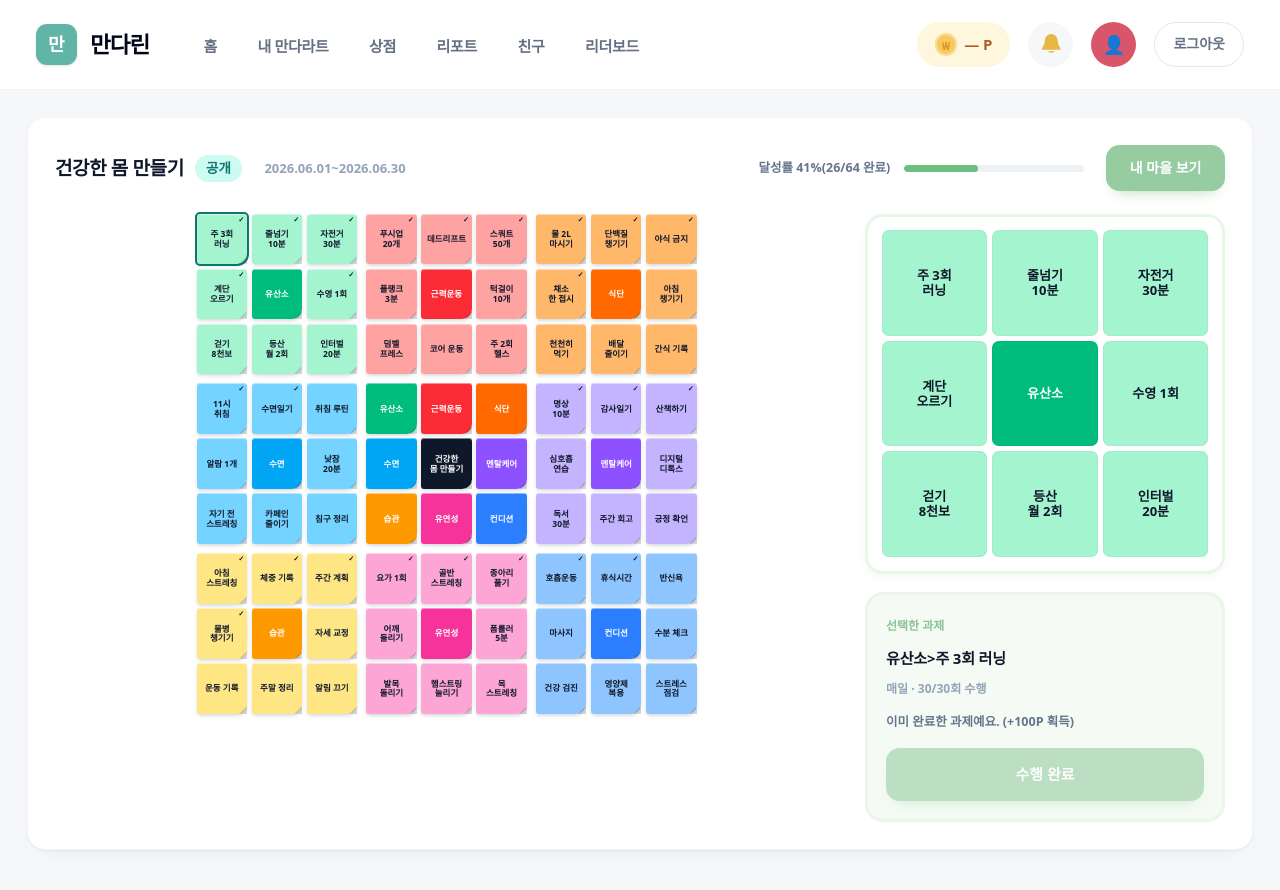
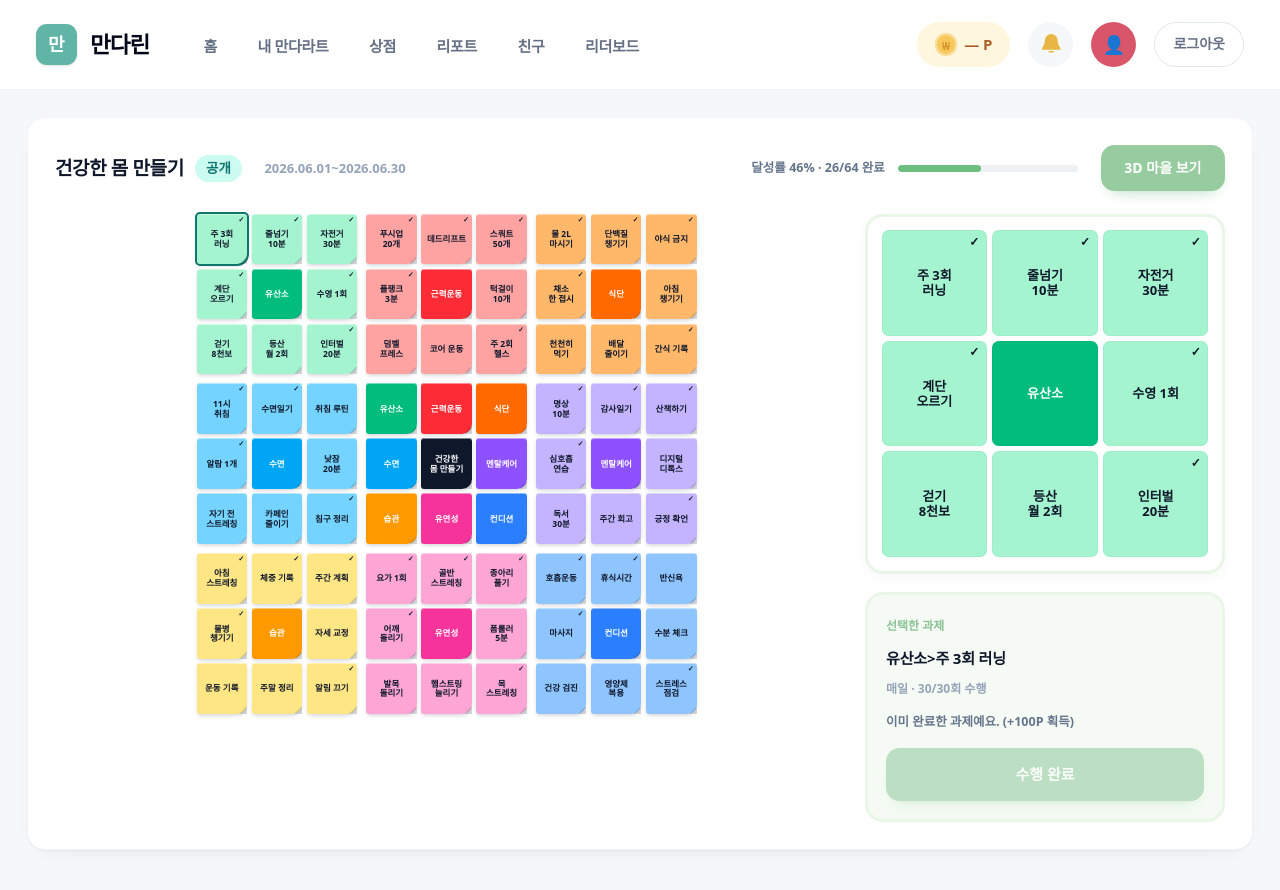
Before and after one commit to sienhs/mandalin, a React (Vite) app in the folder frontend/: page /sheet/1 in a window 1280 px wide. Shown: the top 890 px of the page. Built offline with nearby package versions, Linux system fonts and the light colour scheme; no server answers.

Commit message:
feat(sheetDetail): 도메인별 진행도 추가 및 수행에 따른 버튼 비활성화 기능 구현

```diff
--- a/frontend/src/components/sheet/SheetGrid.tsx
+++ b/frontend/src/components/sheet/SheetGrid.tsx
@@ -12,6 +12,11 @@ type SheetGridProps = {
   onOpen?: (pos: CellPos) => void
   /** 그리드 위 제목과 안내 문구. null 이면 머리말 없이 그리드만 그린다(상세 화면). */
   heading?: { title: string; hint: string } | null
+  /**
+   * 칸에 체크(✓)를 붙일지 판단한다. 넘기지 않으면 체크를 그리지 않는다 —
+   * 아직 수행한 적이 없는 생성 화면에는 표시할 게 없다.
+   */
+  isChecked?: (cell: GridCell) => boolean
   /** 부모 그리드 안에서의 배치 */
   className?: string
 }
@@ -26,6 +31,7 @@ export default function SheetGrid({
   onSelect,
   onOpen,
   heading = CREATE_HEADING,
+  isChecked,
   className = 'col-start-1 row-start-1 row-span-2',
 }: SheetGridProps) {
   return (
@@ -64,7 +70,7 @@ export default function SheetGrid({
                       <span>
                         <SheetCellText text={cell.task} />
                       </span>
-                      {cell.subject?.isDone && (
+                      {isChecked?.(cell) && (
                         <span className="absolute right-[3px] top-[2px] text-[7px]">✓</span>
                       )}
                     </button>
--- a/frontend/src/components/sheet/SheetMiniGrid.tsx
+++ b/frontend/src/components/sheet/SheetMiniGrid.tsx
@@ -6,10 +6,12 @@ import { getCellColor } from './sheet.utils'
 type SheetMiniGridProps = {
   blockIndex: number
   cells: GridCell[]
+  /** 칸에 체크(✓)를 붙일지 판단한다. 2D 뷰와 같은 기준을 넘겨 두 그리드를 맞춘다. */
+  isChecked?: (cell: GridCell) => boolean
 }
 
 /** 사이드 패널: 2D 뷰에서 선택한 블록의 3x3 확대 그리드 */
-export default function SheetMiniGrid({ blockIndex, cells }: SheetMiniGridProps) {
+export default function SheetMiniGrid({ blockIndex, cells, isChecked }: SheetMiniGridProps) {
   return (
     <section
       aria-labelledby="mini-3x3"
@@ -19,9 +21,16 @@ export default function SheetMiniGrid({ blockIndex, cells }: SheetMiniGridProps)
         {cells.map((cell, i) => (
           <li
             key={i}
-            className={cn('cell break-keep text-[13px] font-bold', getCellColor(blockIndex, i))}
+            className={cn(
+              'cell relative break-keep text-[13px] font-bold',
+              getCellColor(blockIndex, i),
+            )}
           >
             <SheetCellText text={cell.task} />
+            {/* 체크 표시는 9x9 2D 뷰와 같은 기준으로 붙인다 — 두 그리드가 다르게 보이면 안 된다. */}
+            {isChecked?.(cell) && (
+              <span className="absolute right-1.5 top-1 text-[12px] leading-none">✓</span>
+            )}
           </li>
         ))}
       </ul>
--- a/frontend/src/components/sheetDetail/SelectedTaskPanel.tsx
+++ b/frontend/src/components/sheetDetail/SelectedTaskPanel.tsx
@@ -1,6 +1,7 @@
 import Button from '../common/Button'
-import type { SelectedTask } from './sheetDetail.types'
-import { PERIOD_LABEL } from './sheetDetail.utils'
+import ProgressBar from '../common/ProgressBar'
+import type { DetailSubject, SelectedTask } from './sheetDetail.types'
+import { PERIOD_LABEL, PERIOD_TERM } from './sheetDetail.utils'
 
 type SelectedTaskPanelProps = {
   task: SelectedTask
@@ -8,12 +9,33 @@ type SelectedTaskPanelProps = {
   onComplete: () => void
 }
 
+/** 칸 종류에 따른 패널 머리말 */
+const KIND_LABEL: Record<SelectedTask['kind'], string> = {
+  sheet: '선택한 핵심 목표',
+  domain: '선택한 도메인',
+  subject: '선택한 과제',
+}
+
+/**
+ * 과제 칸의 안내 문구. 버튼을 누를 수 없을 때는 왜 못 누르는지를 알려준다.
+ * isDonePeriod = 이번 기간에 이미 수행함 → 다음 기간이 오기 전에는 다시 수행할 수 없다.
+ */
+const noticeOf = (subject: DetailSubject): string => {
+  if (subject.isDone) return `이미 완료한 과제예요. (+${subject.point}P 획득)`
+  if (subject.isDonePeriod) {
+    return `${PERIOD_TERM[subject.period]} 수행은 이미 마쳤어요. 다음 기간에 또 수행할 수 있어요.`
+  }
+  return `수행할 때마다 1회씩 올라갑니다. (목표 달성 시 +${subject.point}P)`
+}
+
 /**
  * 3x3 확대 그리드 아래의 '선택한 과제' 패널.
- * 과제 칸을 선택했을 때만 수행 완료 버튼을 보여준다 — 도메인 · 핵심 목표 칸은 수행할 게 없다.
+ *
+ * 과제 칸이면 수행 횟수와 '수행 완료' 버튼을, 도메인 · 핵심 목표 칸이면 그 칸이 포함하고 있는
+ * 과제의 진행도를 보여준다 — 직접 수행할 수 없는 칸이라도 얼마나 채웠는지는 알려준다.
  */
 export default function SelectedTaskPanel({ task, onComplete }: SelectedTaskPanelProps) {
-  const { title, domainTitle, subject } = task
+  const { kind, title, domainTitle, subject, progressRate } = task
 
   return (
     <section
@@ -21,37 +43,44 @@ export default function SelectedTaskPanel({ task, onComplete }: SelectedTaskPane
       className="rounded-2xl border-[3px] border-[#e9f6e8] bg-[#f5fbf4] p-4"
     >
       <p id="selected-task" className="m-0 text-[12px] font-extrabold text-[#8cc396]">
-        선택한 과제
+        {KIND_LABEL[kind]}
       </p>
 
       <p className="m-0 mt-1.5 text-[15px] font-extrabold tracking-[-0.01em] text-ink-900">
         {domainTitle ? `${domainTitle}>${title}` : title}
       </p>
 
-      {subject ? (
+      {subject && (
         <>
           <p className="m-0 mt-1 text-[12px] font-semibold text-ink-400">
             {PERIOD_LABEL[subject.period]} · {subject.tryCount}/{subject.targetCount}회 수행
           </p>
           <p className="m-0 mt-1.5 text-[12.5px] font-semibold text-ink-500">
-            {subject.isDone
-              ? `이미 완료한 과제예요. (+${subject.point}P 획득)`
-              : `완료하면 진행도가 올라갑니다. (+${subject.point}P)`}
+            {noticeOf(subject)}
           </p>
           <Button
             variant="primary"
             size="lg"
             className="mt-3 w-full"
-            disabled={subject.isDone}
+            disabled={subject.isDone || subject.isDonePeriod}
             onClick={onComplete}
           >
             수행 완료
           </Button>
         </>
-      ) : (
-        <p className="m-0 mt-1.5 text-[12.5px] font-semibold text-ink-500">
-          도메인 칸이에요. 과제 칸을 선택하면 수행할 수 있어요.
-        </p>
+      )}
+
+      {progressRate !== null && (
+        <>
+          <p className="m-0 mt-1 text-[12px] font-semibold text-ink-400">진행도 {progressRate}%</p>
+          {/* 채움 색은 공통 ProgressBar 가 --progress-accent 로 받는다. */}
+          <div className="mt-2 [--progress-accent:#6cbf7f]">
+            <ProgressBar value={progressRate} label={`${title} 진행도`} />
+          </div>
+          <p className="m-0 mt-2.5 text-[12.5px] font-semibold text-ink-500">
+            과제 칸을 선택하면 수행할 수 있어요.
+          </p>
+        </>
       )}
     </section>
   )
--- a/frontend/src/components/sheetDetail/SheetDetailHeader.tsx
+++ b/frontend/src/components/sheetDetail/SheetDetailHeader.tsx
@@ -9,7 +9,7 @@ type SheetDetailHeaderProps = {
   sheet: Sheet
   /** 완료한 과제 수 */
   doneCount: number
-  /** 달성률 0~100 */
+  /** 달성률 0~100. 서버가 확정해 내려주는 값. */
   achievementRate: number
   /** 우상단 '내 마을 보기' */
   onOpenVillage: () => void
@@ -39,8 +39,9 @@ export default function SheetDetailHeader({
 
       {/* 달성률: 글자 + 진행 바. 채움 색은 공통 ProgressBar 가 --progress-accent 로 받는다. */}
       <div className="ml-auto flex items-center gap-3 [--progress-accent:#6cbf7f]">
+        {/* 달성률은 서버가 확정한 값이라 완료 개수와 같은 값이 아니다. 따로 적는다. */}
         <p className="m-0 whitespace-nowrap text-[12.5px] font-semibold text-ink-500">
-          달성률 {achievementRate}%({doneCount}/{TOTAL_SUBJECTS} 완료)
+          달성률 {achievementRate}% · {doneCount}/{TOTAL_SUBJECTS} 완료
         </p>
         <ProgressBar
           value={achievementRate}
@@ -50,7 +51,7 @@ export default function SheetDetailHeader({
       </div>
 
       <Button variant="primary" onClick={onOpenVillage}>
-        내 마을 보기
+        3D 마을 보기
       </Button>
     </header>
   )
--- a/frontend/src/components/sheetDetail/sheetDetail.data.ts
+++ b/frontend/src/components/sheetDetail/sheetDetail.data.ts
@@ -1,14 +1,12 @@
 import { MY_SHEETS } from '../sheetList/sheetList.data'
-import type { Domain, Period, Sheet, Subject } from '../sheet/sheet.types'
+import type { Domain, Period, Sheet } from '../sheet/sheet.types'
 import { calcTargetCount } from '../sheet/sheet.utils'
-import type { SheetDetail } from './sheetDetail.types'
+import type { DetailSubject, SheetDetail } from './sheetDetail.types'
+import { rateOf, sheetAchievementRate } from './sheetDetail.utils'
 
 /**
  * 상세 화면 목업.
- *
- * 시트 제목 · 기간 · 공개 여부는 목록 화면과 같은 값을 써야 하므로 MY_SHEETS 에서 가져오고,
  * 도메인 · 과제는 아직 목록에 없는 정보라 아래 표에서 만들어 채운다.
- * 서버 연동 시 loadSheetDetail 만 API 호출로 바꾸면 화면은 그대로 돌아간다.
  */
 
 /** 도메인 하나와 그 안의 과제 8개. doneCount = 앞에서부터 몇 개를 완료 처리할지. */
@@ -91,11 +89,14 @@ export function loadSheetDetail(sheetId: number): SheetDetail {
     subjectCount: seed.doneCount,
   }))
 
-  const subjects: Subject[][] = DOMAIN_SEEDS.map((seed, d) =>
-    seed.subjects.map((title, s): Subject => {
+  const subjects: DetailSubject[][] = DOMAIN_SEEDS.map((seed, d) =>
+    seed.subjects.map((title, s): DetailSubject => {
       const period = PERIODS[s % PERIODS.length]
       const targetCount = calcTargetCount(period, summary.createdAt, summary.expiredAt)
       const isDone = s < seed.doneCount
+      // 완료하지 않은 과제도 절반쯤 수행한 상태를 만들어, 도메인 진행도가 완료 개수와
+      // 다르게 움직이는 걸 화면에서 확인할 수 있게 한다.
+      const tryCount = isDone ? targetCount : Math.floor((targetCount * (s % 3)) / 4)
       return {
         domainId: d + 1,
         userId: 1,
@@ -103,14 +104,20 @@ export function loadSheetDetail(sheetId: number): SheetDetail {
         period,
         point: 100,
         targetCount,
-        tryCount: isDone ? targetCount : 0,
+        tryCount,
         position: s,
         isDone,
+        // 완료한 과제는 항상 true. 나머지는 '이번 기간에 이미 수행한' 상태를 화면에서
+        // 확인할 수 있도록 도메인마다 한두 칸만 true 로 둔다(서버는 updatedAt 으로 판단).
+        isDonePeriod: isDone || s % 4 === 3,
+        // 실제로는 서버가 내려주는 값. 목업은 서버와 같은 규칙(수행/목표)으로 흉내낸다.
+        progress: rateOf(tryCount, targetCount),
         createdAt: summary.createdAt,
         updatedAt: summary.createdAt,
       }
     }),
   )
 
-  return { sheet, domains, subjects }
+  // 서버라면 응답에 담아 내려줄 값을 목업에서 만들어 준다. 화면은 이 값을 그대로 쓴다.
+  return { sheet, domains, subjects, achievementRate: sheetAchievementRate(subjects) }
 }
--- a/frontend/src/components/sheetDetail/sheetDetail.types.ts
+++ b/frontend/src/components/sheetDetail/sheetDetail.types.ts
@@ -8,19 +8,49 @@
 
 import type { Domain, Sheet, Subject } from '../sheet/sheet.types'
 
-/** 만다라트 한 장의 전체 내용. 도메인 8개 × 과제 8개. */
+/**
+ * 상세 조회로 받는 과제 한 건.
+ *
+ * isDonePeriod 는 저장된 값이 아니라 서버(SheetDetailResponse.SubjectDetailResponse)가
+ * 요청 시각을 기준으로 계산해 내려주는 값이라, 생성 화면과 공유하는 Subject 에는 두지 않고
+ * 상세 화면에서만 얹는다.
+ */
+export type DetailSubject = Subject & {
+  /**
+   * 이번 기간(매일 = 오늘, 매주 = 이번 주)에 이미 수행했는지.
+   * true 면 이 기간 안에는 다시 수행할 수 없다. 완료된 과제(isDone)도 항상 true 다.
+   */
+  isDonePeriod: boolean
+  /**
+   * 과제 하나의 진행률 0~100.
+   * tryCount/targetCount 로 클라이언트가 계산하지 않는다 — 목표 횟수 산정 규칙이 서버에만
+   * 있어서, 계산을 양쪽에 두면 규칙이 바뀔 때 조용히 어긋난다.
+   */
+  progress: number
+}
+
+/** 만다라트 한 장의 전체 내용.*/
 export type SheetDetail = {
   sheet: Sheet
   domains: (Domain | null)[]
-  subjects: (Subject | null)[][]
+  subjects: (DetailSubject | null)[][]
+  /** 만다라트 한 장의 달성률 0~100. 서버가 확정해 내려주는 값을 그대로 쓴다. */
+  achievementRate: number
 }
 
 /** 사이드 패널이 그리는, 2D 뷰에서 선택한 칸 하나. */
 export type SelectedTask = {
+  /** 칸 종류. 패널의 머리말과 보여줄 내용이 이 값으로 갈린다. */
+  kind: 'sheet' | 'domain' | 'subject'
   /** 칸에 적힌 글자 */
   title: string
   /** 과제 칸이 속한 도메인명. 도메인 칸 · 핵심 목표 칸이면 null. */
   domainTitle: string | null
   /** 과제 칸이면 그 과제. 도메인 칸 · 핵심 목표 칸이면 null. */
-  subject: Subject | null
+  subject: DetailSubject | null
+  /**
+   * 도메인 칸 · 핵심 목표 칸이 거느리는 과제의 진행률 0~100. 과제 칸이면 null.
+   * 도메인은 과제 8개의 평균, 핵심 목표는 서버가 내려준 시트 달성률이다.
+   */
+  progressRate: number | null
 }
--- a/frontend/src/components/sheetDetail/sheetDetail.utils.ts
+++ b/frontend/src/components/sheetDetail/sheetDetail.utils.ts
@@ -1,20 +1,54 @@
 import { DOMAIN_COUNT } from '../sheet/sheet.data'
 import type { Period, Subject } from '../sheet/sheet.types'
+import type { DetailSubject } from './sheetDetail.types'
 
 /** 만다라트 한 장의 과제 칸 수. 도메인 8개 × 과제 8개 = 64. */
 export const TOTAL_SUBJECTS = DOMAIN_COUNT * DOMAIN_COUNT
 
-/** 완료한 과제 수 */
+/** 도메인 하나가 가지는 과제 수 */
+export const SUBJECTS_PER_DOMAIN = DOMAIN_COUNT
+
+/** 과제 목록에서 완료한 과제 수 */
+export const countDone = (subjects: (Subject | null)[]): number =>
+  subjects.filter((subject) => subject?.isDone).length
+
+/** 만다라트 전체에서 완료한 과제 수 */
 export const countDoneSubjects = (subjects: (Subject | null)[][]): number =>
-  subjects.flat().filter((subject) => subject?.isDone).length
+  countDone(subjects.flat())
+
+/** 비율(0~100) */
+export const rateOf = (doneCount: number, totalCount: number): number =>
+  totalCount === 0 ? 0 : Math.round((doneCount / totalCount) * 100)
 
 /**
- * 달성률(0~100).
- * 목록 화면의 achievementRate 를 그대로 쓰지 않는 이유: 상세 화면에서 '수행 완료'를 누르면
- * 그 자리에서 값이 올라가야 하므로, 화면이 들고 있는 과제 상태에서 매번 다시 계산한다.
+ * 과제 progress 의 평균(0~100).
+ *
+ * 완료한 과제 수로 세지 않는 이유: 매일 · 매주 과제는 목표 횟수를 절반쯤 채운 상태가
+ * 대부분이라, 완료 개수만 보면 한참 수행했는데도 진행도가 0으로 보인다.
+ * 나누는 값은 실제 과제 수가 아니라 칸 수(totalCount) 다 — 아직 만들지 않은 칸은 0으로 센다.
  */
-export const achievementRateOf = (doneCount: number): number =>
-  Math.round((doneCount / TOTAL_SUBJECTS) * 100)
+export const averageProgress = (
+  subjects: (DetailSubject | null)[],
+  totalCount: number,
+): number => {
+  if (totalCount === 0) return 0
+  const sum = subjects.reduce((total, subject) => total + (subject?.progress ?? 0), 0)
+  return Math.round(sum / totalCount)
+}
+
+/** 도메인 하나의 진행률(0~100). 그 도메인에 달린 과제 8개의 평균. */
+export const domainProgressOf = (domainSubjects: (DetailSubject | null)[]): number =>
+  averageProgress(domainSubjects, SUBJECTS_PER_DOMAIN)
+
+/**
+ * 시트 한 장의 달성률(0~100).
+ *
+ * 원래는 서버가 확정해 내려주는 값(SheetDetailResponse.achievementRate)이고, 화면은 그걸
+ * 그대로 받아 쓴다. 이 함수는 서버가 없는 목업에서 그 값을 만들어 주는 자리 —
+ * 상세 조회 API 를 붙이면 응답 값으로 바뀌고 이 함수는 쓰이지 않는다.
+ */
+export const sheetAchievementRate = (subjects: (DetailSubject | null)[][]): number =>
+  averageProgress(subjects.flat(), TOTAL_SUBJECTS)
 
 /** 기간 설정 표기 */
 export const PERIOD_LABEL: Record<Period, string> = {
@@ -22,3 +56,13 @@ export const PERIOD_LABEL: Record<Period, string> = {
   weekly: '매주',
   none: '한 번',
 }
+
+/**
+ * '이번 기간'을 가리키는 말. isDonePeriod 가 true 인 과제에 왜 못 누르는지 알려줄 때 쓴다.
+ * 주기가 없는 과제(none)는 한 번 수행하면 그대로 완료라 이 문구까지 오지 않는다.
+ */
+export const PERIOD_TERM: Record<Period, string> = {
+  daily: '오늘',
+  weekly: '이번 주',
+  none: '이번',
+}
--- a/frontend/src/components/sheetDetail/useSheetDetail.ts
+++ b/frontend/src/components/sheetDetail/useSheetDetail.ts
@@ -1,9 +1,14 @@
 import { useEffect, useState } from 'react'
-import type { CellPos } from '../sheet/sheet.types'
+import type { CellPos, GridCell } from '../sheet/sheet.types'
 import { buildGrid, formatDate } from '../sheet/sheet.utils'
 import { loadSheetDetail } from './sheetDetail.data'
 import type { SelectedTask } from './sheetDetail.types'
-import { achievementRateOf, countDoneSubjects } from './sheetDetail.utils'
+import {
+  countDoneSubjects,
+  domainProgressOf,
+  rateOf,
+  sheetAchievementRate,
+} from './sheetDetail.utils'
 
 /** 처음 열었을 때 선택돼 있는 칸. 첫 블록의 첫 과제. */
 const FIRST_CELL: CellPos = { b: 0, c: 0 }
@@ -23,43 +28,81 @@ export function useSheetDetail(sheetId: number) {
     setSelectedCell(FIRST_CELL)
   }, [sheetId])
 
-  const { sheet, domains, subjects } = detail
+  const { sheet, domains, subjects, achievementRate } = detail
 
   const grid = buildGrid(sheet.title, domains, subjects)
   const cell = grid[selectedCell.b][selectedCell.c]
+  /**
+   * 선택한 과제. 그리드가 아니라 원본 상태에서 꺼낸다 — 그리드의 칸은 생성 화면과 공용인
+   * Subject 라서, 상세에만 있는 isDonePeriod 가 타입에서 지워진다.
+   */
+  const selectedSubject = cell.isSubject
+    ? (subjects[cell.domainIndex]?.[cell.subjectIndex] ?? null)
+    : null
 
   // 사이드 패널의 3x3 확대 그리드. 선택한 칸이 속한 블록을 보여준다.
   const selectedBlockIndex = selectedCell.b
   const miniGrid = grid[selectedBlockIndex]
 
   const doneCount = countDoneSubjects(subjects)
-  const achievementRate = achievementRateOf(doneCount)
+
+  /**
+   * 2D 뷰 · 3x3 확대 그리드의 체크(✓) 기준.
+   * 이번 기간에 수행을 마친 과제(isDonePeriod)에 붙는다 — 매일 · 매주 과제는 목표 횟수를
+   * 다 채우기 전이라도 이번 기간 몫을 했으면 체크가 보여야 한다.
+   * 그리드의 칸은 isDonePeriod 를 모르는 공용 Subject 라서 원본 상태에서 다시 찾는다.
+   */
+  const isChecked = (cell: GridCell): boolean =>
+    cell.isSubject && subjects[cell.domainIndex]?.[cell.subjectIndex]?.isDonePeriod === true
+
+  /**
+   * 과제 칸이 아닌 칸의 진행률.
+   *
+   * 핵심 목표 칸은 서버가 확정한 시트 달성률(achievementRate)을 그대로 쓰고,
+   * 도메인 칸은 그 도메인 과제 8개의 progress 평균을 계산해서 쓴다 — 도메인 단위 값은
+   * 서버가 따로 내려주지 않는다.
+   */
+  const progressRateOfCell = (): number | null => {
+    if (cell.isSheet) return achievementRate
+    if (cell.isDomain) return domainProgressOf(subjects[cell.domainIndex] ?? [])
+    return null
+  }
 
   const selectedTask: SelectedTask = {
+    kind: cell.isSheet ? 'sheet' : cell.isDomain ? 'domain' : 'subject',
     title: cell.task,
     domainTitle: cell.isSubject ? (domains[cell.domainIndex]?.title ?? null) : null,
-    subject: cell.subject,
+    subject: selectedSubject,
+    progressRate: progressRateOfCell(),
   }
 
   /**
-   * 선택한 과제를 완료 처리한다.
-   * 수행 횟수는 목표 횟수까지 채운다 — 완료 표시와 횟수가 어긋나면 어느 쪽이 맞는지 알 수 없다.
+   * 선택한 과제를 한 번 수행한 것으로 기록한다.
+   *
+   * 수행 횟수는 한 번에 1회만 오르고, 목표 횟수를 채운 순간 완료(isDone)로 넘어간다 —
+   * 매일 · 매주 과제는 여러 번 수행해야 과제 하나가 끝난다.
+   * 수행한 뒤에는 isDonePeriod 가 true 가 되어 이번 기간에는 더 누를 수 없다.
    */
   const completeTask = () => {
-    if (!cell.isSubject || !cell.subject || cell.subject.isDone) return
+    if (!selectedSubject || selectedSubject.isDone || selectedSubject.isDonePeriod) return
 
     const { domainIndex, subjectIndex } = cell
     setDetail((prev) => {
       const next = prev.subjects.map((row) => [...row])
       const base = next[domainIndex][subjectIndex]
       if (!base) return prev
+      const tryCount = base.tryCount + 1
       next[domainIndex][subjectIndex] = {
         ...base,
-        isDone: true,
-        tryCount: base.targetCount,
+        isDone: tryCount >= base.targetCount,
+        isDonePeriod: true,
+        tryCount,
+        // 서버라면 응답에 담아 내려줄 값. 도메인 진행도가 이 값의 평균이라 같이 올려준다.
+        progress: rateOf(tryCount, base.targetCount),
         updatedAt: formatDate(new Date()),
       }
-      return { ...prev, subjects: next }
+      // 달성률도 서버가 다시 내려줄 값이다. 재조회 대신 목업이 같은 규칙으로 다시 만든다.
+      return { ...prev, subjects: next, achievementRate: sheetAchievementRate(next) }
     })
   }
 
@@ -72,6 +115,7 @@ export function useSheetDetail(sheetId: number) {
     // 파생 데이터
     grid,
     miniGrid,
+    isChecked,
     selectedBlockIndex,
     doneCount,
     achievementRate,
--- a/frontend/src/pages/SheetDetail.tsx
+++ b/frontend/src/pages/SheetDetail.tsx
@@ -40,11 +40,16 @@ export default function SheetDetail() {
               selectedCell={detail.selectedCell}
               onSelect={detail.setSelectedCell}
               heading={null}
+              isChecked={detail.isChecked}
               className=""
             />
 
             <div className="flex flex-col gap-4">
-              <SheetMiniGrid blockIndex={detail.selectedBlockIndex} cells={detail.miniGrid} />
+              <SheetMiniGrid
+                blockIndex={detail.selectedBlockIndex}
+                cells={detail.miniGrid}
+                isChecked={detail.isChecked}
+              />
               <SelectedTaskPanel task={detail.selectedTask} onComplete={detail.completeTask} />
             </div>
           </div>
```
